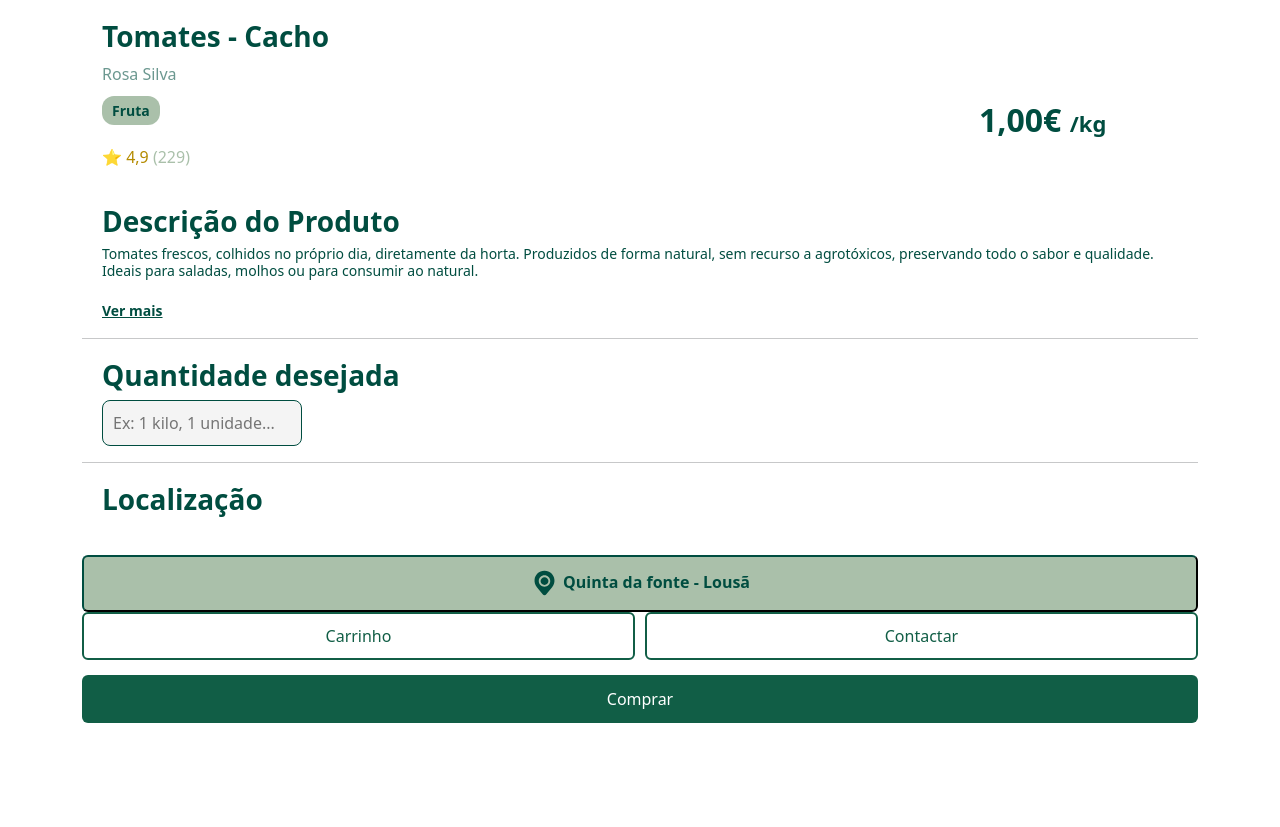
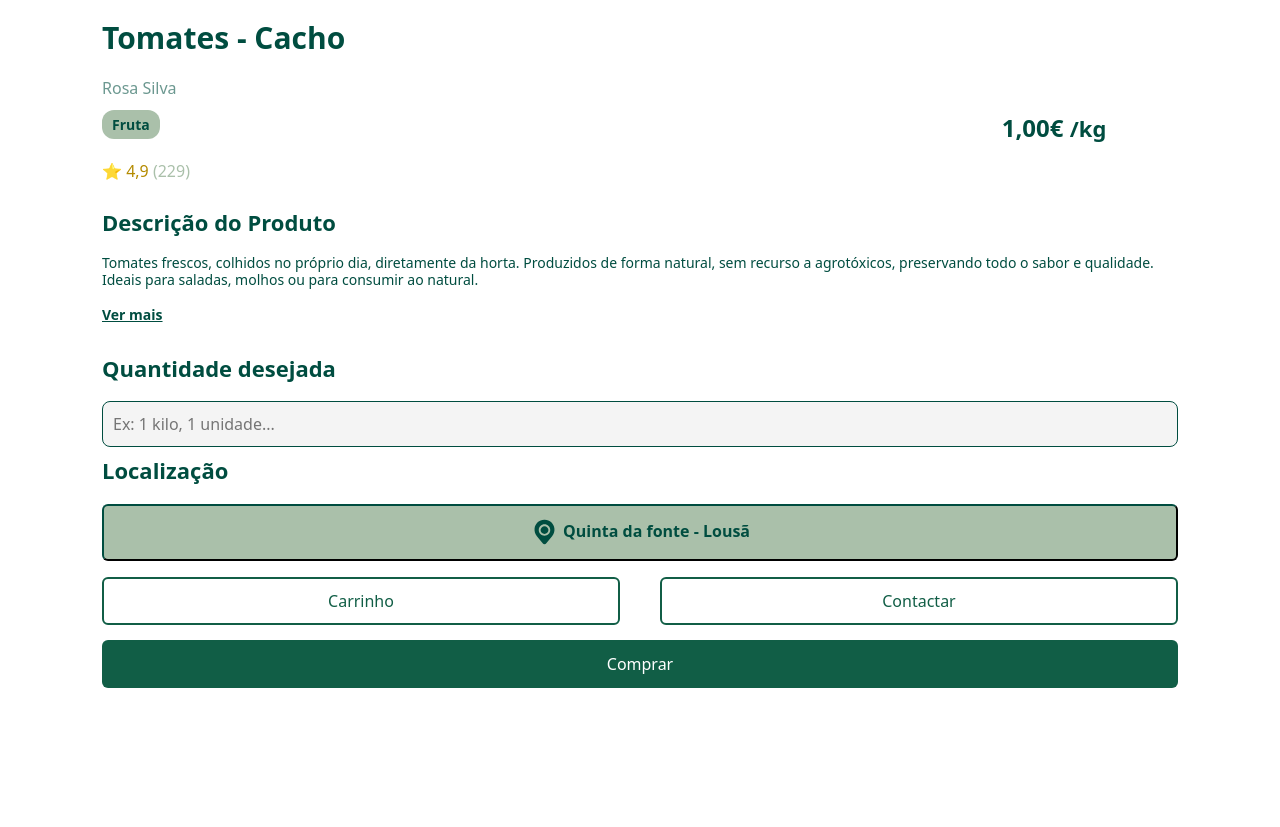
Before and after one commit to MLT05/NABU-24-25, a PHP site: page /Paginas/produto.php in a window 1280 px wide. Shown: the part 837-1664 px from the top of the page. After the commit the page ends 1525 px from the top, so only its background shows below. Run offline with PHP 8.4, Linux system fonts and the light colour scheme; some libraries are stand-ins or nearby versions.

Commit message:
input texto

```diff
--- a/NABU_base/CSS/meus_estilos.css
+++ b/NABU_base/CSS/meus_estilos.css
@@ -233,7 +233,7 @@ footer a {
     box-sizing: border-box;
 }
 .etiq .preco {
-    font-size: 32px;
+    font-size: 24px;
     font-weight: bold;
     color: #004D40;
     width: fit-content;
@@ -247,12 +247,13 @@ footer a {
 
 .botoes {
     display: flex;
-    gap: 10px;
 }
 
 .comprar {
     flex: 1;
     margin-top: 15px;
+    margin-left: 20px;
+    margin-right: 20px;
     background-color: #115e46;
     color: white;
     border: none;
@@ -271,13 +272,25 @@ footer a {
     font-size: 16px;
     border-radius: 6px;
     cursor: pointer;
+    margin-left: 20px;
+    margin-right: 20px;
 }
 
 .h3\.produto{
     color: #004D40;
-    font-weight: bold;
+    font-weight: bolder;
     margin-top: 20px;
     margin-left: 20px;
+    margin-bottom: 20px;
+    font-size: 30px;
+}
+.h2\.produto{
+    color: #004D40;
+    font-weight: bolder;
+ ;
+    margin-left: 20px;
+    margin-bottom: 20px;
+    font-size: 22px;
 }
 .nome_localizacao {
     flex: 6;
@@ -287,7 +300,9 @@ footer a {
     font-size: 16px;
     border-radius: 6px;
     border-color:#004D40;
-    margin-top: 30px;
+    margin-bottom: 1rem;
+    margin-right: 20px;
+    margin-left: 20px;
 }
 
 .p, .nome_localizacao {
@@ -442,6 +457,7 @@ margin-bottom: 13vh;
     height: 18vh;
 
 }
+/* Mariana - produtos_detalhes */
 
 .input-quantidade {
     margin-left: 20px;
@@ -451,10 +467,11 @@ margin-bottom: 13vh;
     background-color: #f4f4f4;
     color: #004D40;
     font-size: 16px;
-    width: 100%;
-    max-width: 200px;
+    width: calc(100% - 40px); /* 100% menos as margens esquerda e direita */
     outline: none;
+    margin-bottom: 10px;
 }
+
 .quantidade-wrapper label {
     font-weight: bold;
     color: #004D40;
@@ -489,13 +506,23 @@ margin-bottom: 13vh;
 }
 
 .ver-mais-btn {
+    display: block;
+    margin_top: 10px;
+    text-decoration: underline;
     background: none;
-    border: none; /* ou por ex: 1px solid #004D40 se quiseres borda */
+    border: none;
     color: #004D40;
-    font-weight: bold;
-    text-decoration: underline; /* sublinha o texto */
+    font-weight: 700;
     cursor: pointer;
     font-size: 14px;
-    margin-top: 5px;
     padding: 0;
+    margin-bottom: 30px;
 }
+
+
+.linha_de_separação{
+    color: #115e46;
+}
+
+
+/* Mariana - fim */
--- a/NABU_base/Componentes/cp_produto.php
+++ b/NABU_base/Componentes/cp_produto.php
@@ -30,7 +30,7 @@
 
         </div>
 
-        <h3 class="h3.produto">Descrição do Produto</h3>
+        <h2 class="h2.produto">Descrição do Produto</h2>
         <div class="descricao-wrapper">
             <p class="descricao" id="descricao">
                 Tomates frescos, colhidos no próprio dia, diretamente da horta.
@@ -39,13 +39,13 @@
             </p>
             <button id="toggleDescricao" class="ver-mais-btn">Ver mais</button>
         </div>
-    <hr class="linha_de_separação">
+
     <div class="quantidade-wrapper">
-        <h3 class="h3.produto"> Quantidade desejada</h3>
+        <h3 class="h2.produto"> Quantidade desejada</h3>
         <input type="text" id="quantidade" name="quantidade" class="input-quantidade" placeholder="Ex: 1 kilo, 1 unidade...">
-    </div class="linha_de_separação">
-        <hr>
-    <h3 class="h3.produto" >Localização</h3>
+    </div>
+
+    <h3 class="h2.produto" >Localização</h3>
     <div class="botoes-localizacao">
         <button class="nome_localizacao">
             <img src="../Imagens/localizacao_simbolo.svg" alt="Localização" class="icone-localizacao" />
```
